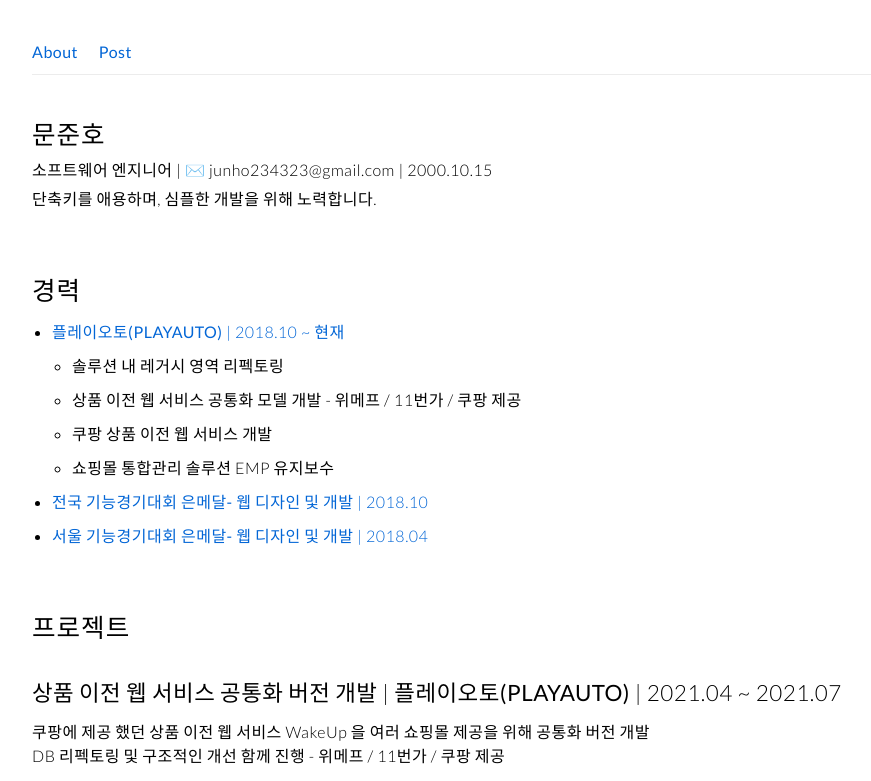
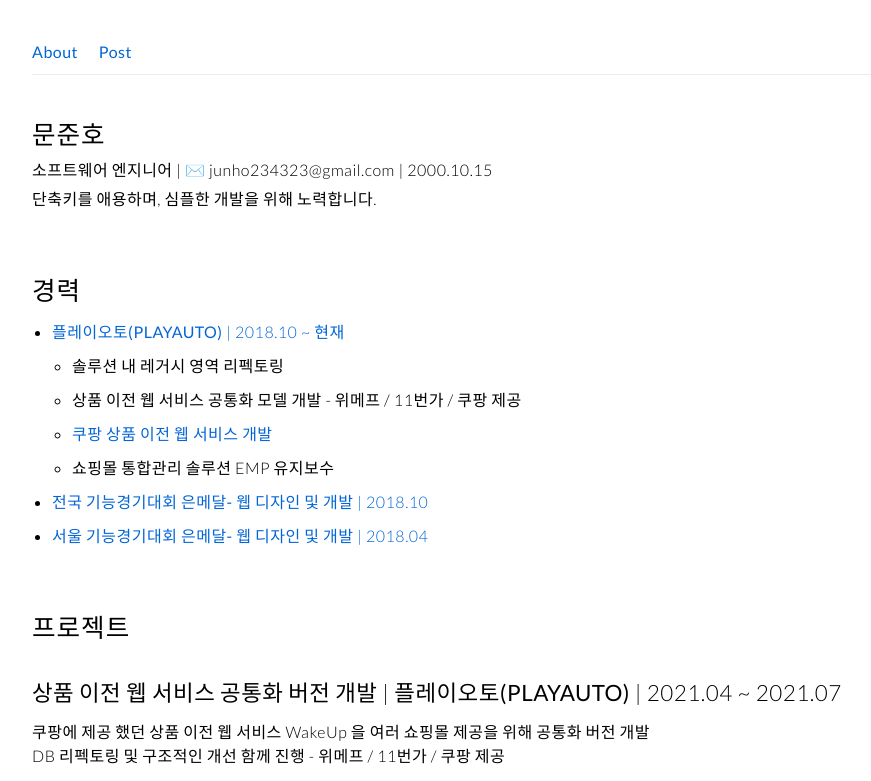
Before and after one commit to junho2343/junho2343.github.io, a React (Create React App) app: page / in a window 1280 px wide. Shown: the top 781 px of the page, without its empty margins (116-987 px from the left). Built offline with nearby package versions, Linux system fonts and the light colour scheme; grey boxes are pictures that could not be loaded.

Commit message:
노션 링크 추가 연결

```diff
--- a/src/components/UI/organisms/Career/index.tsx
+++ b/src/components/UI/organisms/Career/index.tsx
@@ -21,7 +21,17 @@
             </a>
             <ul>
               {one.summary &&
-                one.summary.map((one, index) => <li key={index}>{one}</li>)}
+                one.summary.map((one, index) => (
+                  <li key={index}>
+                    {typeof one === "string" ? (
+                      one
+                    ) : (
+                      <a href={one.href} target="_blank" rel="noreferrer">
+                        <Text fontWeight={400}>{one.text}</Text>
+                      </a>
+                    )}
+                  </li>
+                ))}
             </ul>
           </li>
         ))}
--- a/src/data/index.tsx
+++ b/src/data/index.tsx
@@ -12,7 +12,7 @@
   name: string;
   href: string;
   period: string;
-  summary?: string[];
+  summary?: (string | { text: string; href: string })[];
 }[];
 
 export type ProjectType = {
@@ -54,7 +54,10 @@
       summary: [
         "솔루션 내 레거시 영역 리펙토링",
         "상품 이전 웹 서비스 공통화 모델 개발 - 위메프 / 11번가 / 쿠팡 제공",
-        "쿠팡 상품 이전 웹 서비스 개발",
+        {
+          text: "쿠팡 상품 이전 웹 서비스 개발",
+          href: "https://junho2343.notion.site/2021-f811bcf0b8b8405fa45c27563f43ff34",
+        },
         "쇼핑몰 통합관리 솔루션 EMP 유지보수",
       ],
     },
```
